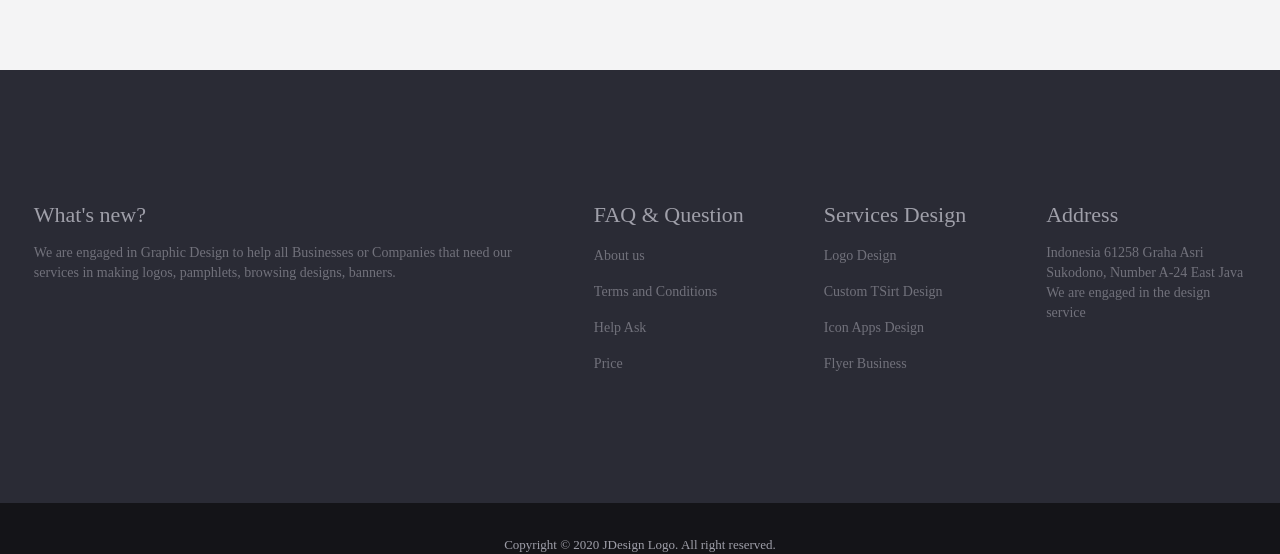
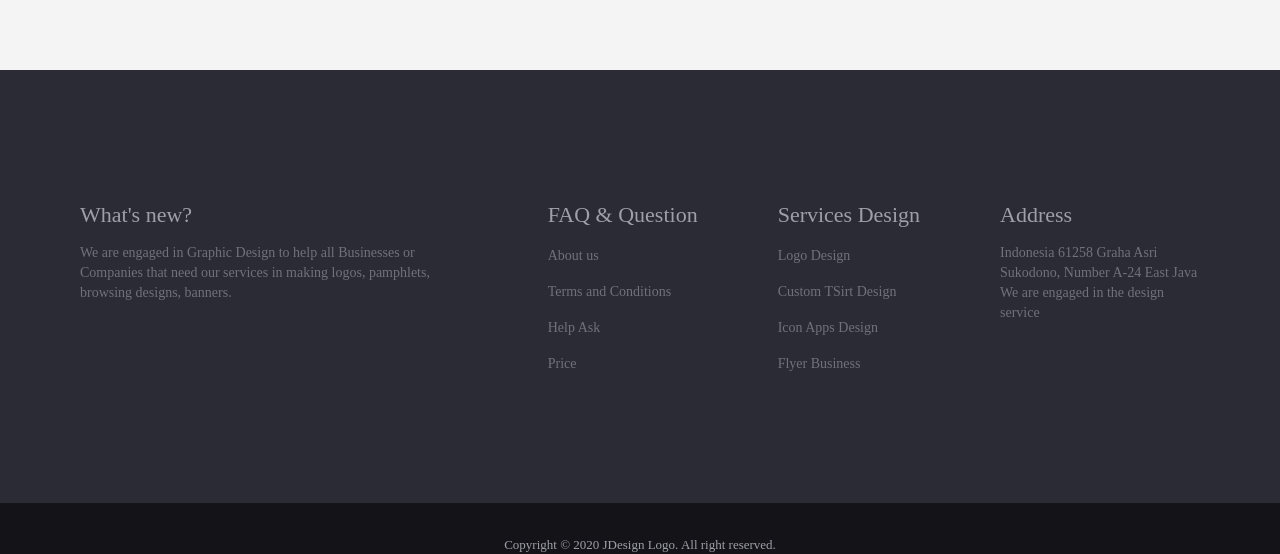
Before and after one commit to iqbalzayn01/jdesign-belilogo, a React (Vite) app: page / in a window 1280 px wide. Shown: the part 2351-2905 px from the top of the page. Built offline with nearby package versions, Linux system fonts and the light colour scheme.

Commit message:
update: fix footer

```diff
--- a/src/components/ui/footer.tsx
+++ b/src/components/ui/footer.tsx
@@ -22,7 +22,7 @@
   return (
     <>
       <footer className="bg-[#2A2B35]">
-        <div className="container mx-auto px-5 py-16 lg:py-32">
+        <div className="container mx-auto px-5 md:px-20 py-16 lg:py-32">
           <div className="flex flex-col lg:flex-row items-start justify-center gap-10 lg:gap-20">
             <div className="flex max-w-[480px] flex-col gap-3">
               <h2 className="text-[22px] text-zinc-400">What's new?</h2>
```
